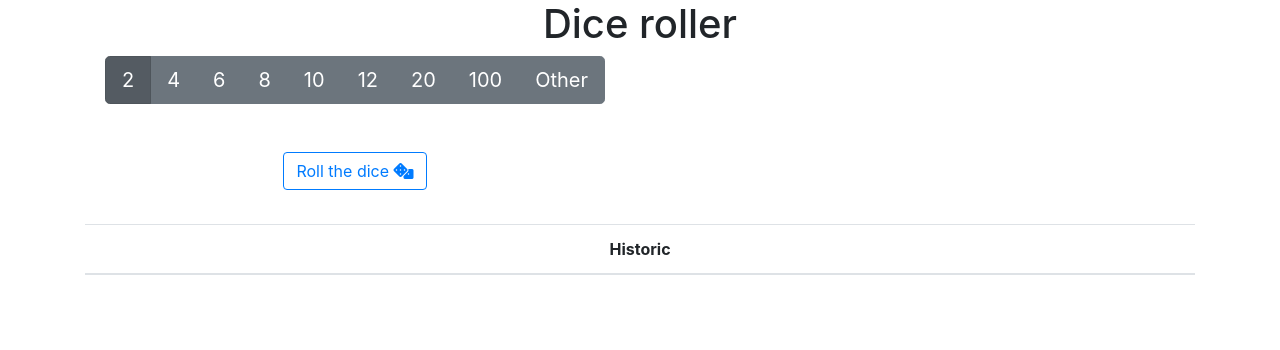
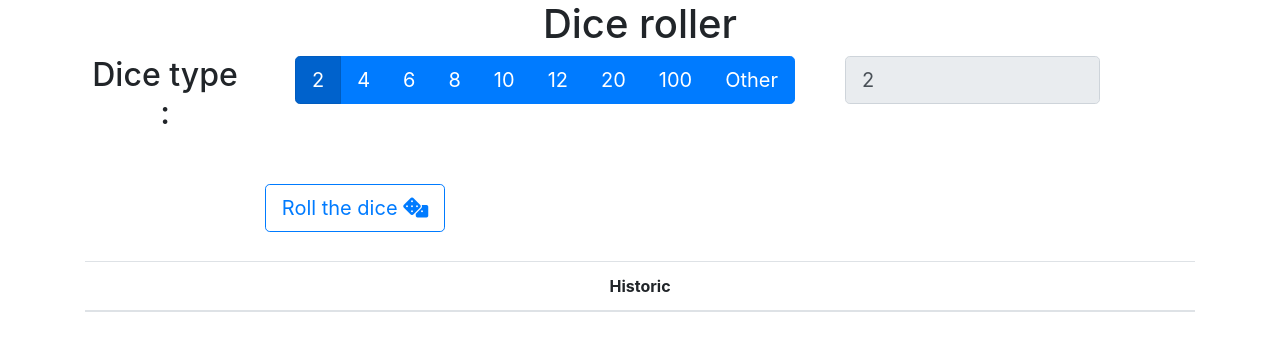
Before and after one commit to Rainbotter/dice, an Angular app: page / in a window 1280 px wide. Shown: the top 350 px of the page. Built offline with nearby package versions, Linux system fonts and the light colour scheme; a small style sheet from the web is missing.

Commit message:
fix mobile view

```diff
--- a/angular.json
+++ b/angular.json
@@ -24,8 +24,7 @@
             ],
             "styles": [
               "src/styles.css",
-              "node_modules/font-awesome/css/font-awesome.css",
-              "node_modules/bootstrap/dist/css/bootstrap.min.css"
+              "node_modules/font-awesome/css/font-awesome.css"
             ],
             "scripts": [],
             "es5BrowserSupport": true
--- a/src/app/generator/generator.component.css
+++ b/src/app/generator/generator.component.css
@@ -1,3 +1,7 @@
 .big {
     font-size: 5em;
 }
+
+.custom-margin {
+    margin-top: 0.5em;
+}
--- a/src/app/generator/generator.component.html
+++ b/src/app/generator/generator.component.html
@@ -1,32 +1,56 @@
-<div class="row">
+<div class="row d-none d-sm-flex">
+    <div class="col-md-2">
+        <h2>
+            Dice type :
+        </h2>
+    </div>
     <div class="col-md-6">
         <div class="btn-group btn-group-lg" role="group" aria-label="Basic example">
-            <button *ngFor="let value of defaultDices" [class.active]="selectedDice==value"
+            <button *ngFor="let value of defaultDices" [class.active]="selectedDice==value && !otherSelected"
                     (click)="diceChoosed(value)"
                     type="button"
-                    class="btn btn-secondary">
+                    class="btn btn-primary">
                 {{value}}
             </button>
-            <button type="button" class="btn btn-secondary" (click)="selectOther()" [class.active]="otherSelected">
+            <button type="button" class="btn btn-primary" (click)="selectOther()" [class.active]="otherSelected">
                 Other
             </button>
         </div>
     </div>
-    <div class="col-md-6" *ngIf="otherSelected">
+    <div class="col-md-3">
         <div class=" input-group-lg">
             <input type="text" class="form-control"
-                   placeholder="Dice value (1 if empty)"
-                   aria-label="Dice value (1 if empty)"
+                   placeholder="ustom value (1 if empty)"
+                   aria-label="ustom value (1 if empty)"
                    aria-describedby="basic-addon1"
+                   [disabled]="!otherSelected"
                    [(ngModel)]="selectedDice">
         </div>
     </div>
+</div>
 
+<div class="d-block d-sm-none">
+    <button class="btn btn-primary btn-lg btn-block" type="button" data-toggle="collapse" data-target="#collapseExample"
+            aria-expanded="false" aria-controls="collapseExample">
+        Dice type
+    </button>
+    <div class="collapse" id="collapseExample">
+        <div class="card card-body">
+            <button *ngFor="let value of defaultDices" [class.active]="selectedDice==value && !otherSelected"
+                    (click)="diceChoosed(value)"
+                    type="button"
+                    class="btn btn-outline-primary btn-lg btn-block">
+                {{value}}
+            </button>
+            <input type="number" class="form-control form-control-lg custom-margin" (click)="selectOther()"
+                   [(ngModel)]="selectedDice" placeholder="custom value (1 if empty)">
+        </div>
+    </div>
 </div>
 
 <div class="row justify-content-center align-self-center">
     <div class="col big">
-        <button class="btn btn-outline-primary" (click)="generateRandomDice()">
+        <button class="btn btn-lg btn-outline-primary" (click)="generateRandomDice()">
             Roll the dice
             <i class="fas fa-dice"></i>
         </button>
--- a/src/index.html
+++ b/src/index.html
@@ -2,14 +2,16 @@
 <html lang="en">
     <head>
         <meta charset="utf-8">
-    <title>Dice</title>
+        <title>Dice roller</title>
         <base href="/">
 
         <meta name="viewport" content="width=device-width, initial-scale=1">
         <link rel="icon" type="image/x-icon" href="favicon.ico">
-    <link rel="stylesheet"
-          href="https://use.fontawesome.com/releases/v5.8.1/css/all.css"
-          crossorigin="anonymous">
+        <link rel="stylesheet" href="https://use.fontawesome.com/releases/v5.8.1/css/all.css" crossorigin="anonymous">
+        <link rel="stylesheet" href="https://maxcdn.bootstrapcdn.com/bootstrap/4.3.1/css/bootstrap.min.css" integrity="sha384-Gn5384xqQ1aoWXA+058RXPxPg6fy4IWvTNh0E263XmFcJlSAwiGgFAW/dAiS6JXm" crossorigin="anonymous">
+        <script src="https://code.jquery.com/jquery-3.2.1.slim.min.js" integrity="sha384-KJ3o2DKtIkvYIK3UENzmM7KCkRr/rE9/Qpg6aAZGJwFDMVNA/GpGFF93hXpG5KkN" crossorigin="anonymous"></script>
+        <script src="https://cdnjs.cloudflare.com/ajax/libs/popper.js/1.12.9/umd/popper.min.js" integrity="sha384-ApNbgh9B+Y1QKtv3Rn7W3mgPxhU9K/ScQsAP7hUibX39j7fakFPskvXusvfa0b4Q" crossorigin="anonymous"></script>
+        <script src="https://maxcdn.bootstrapcdn.com/bootstrap/4.0.0/js/bootstrap.min.js" integrity="sha384-JZR6Spejh4U02d8jOt6vLEHfe/JQGiRRSQQxSfFWpi1MquVdAyjUar5+76PVCmYl" crossorigin="anonymous"></script>
     </head>
     <body>
         <app-root></app-root>
```
Lines whose indentation alone changed are shown as unchanged.
